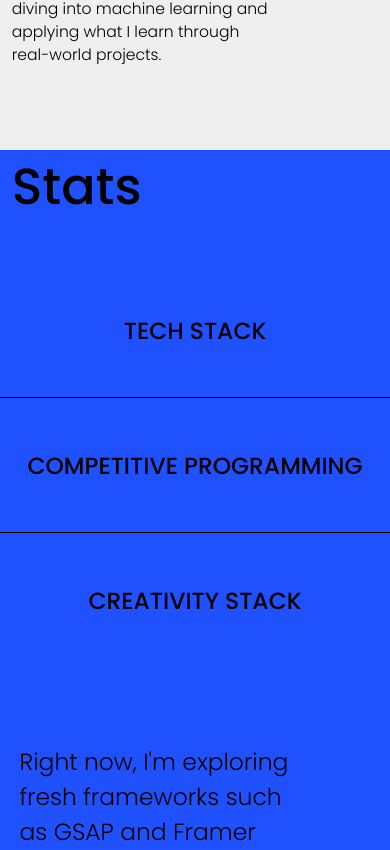
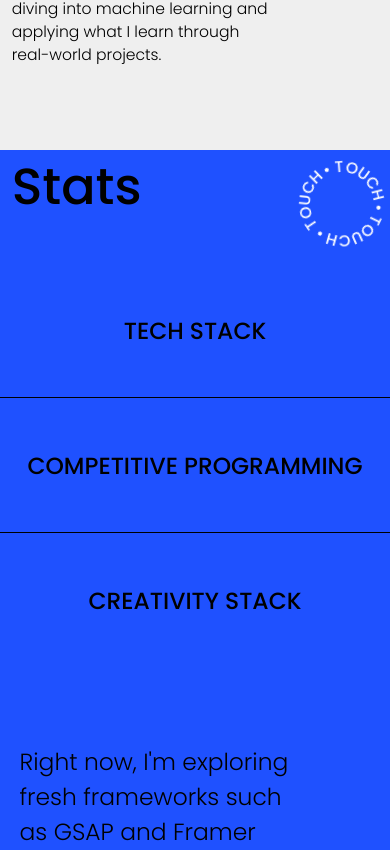
Before and after one commit to Omc12/Portfolio-V2, a React (Vite) app: page / in a window 390 px wide. Shown: the part 1474-2324 px from the top of the page. Built offline with nearby package versions, Linux system fonts and the light colour scheme; a web font is replaced by a local one.

Commit message:
drag assistance, click assistance added, better navigation for mobile devices

```diff
--- a/src/components/AccoladesSection.jsx
+++ b/src/components/AccoladesSection.jsx
@@ -82,6 +82,9 @@
           className="follow-cursor-gif"
         />
       </div>
+
+      <p id='clickText'>Click on the names</p>
+
     </div>
   );
 };
--- a/src/components/ProjectsSection.jsx
+++ b/src/components/ProjectsSection.jsx
@@ -134,6 +134,7 @@
           <p className="wrapperText">Audio based ML</p>
         </motion.div>
       </div>
+      <p id='dragText'>Drag the cards</p>
     </div>
   );
 };
--- a/src/components/StatsSection.jsx
+++ b/src/components/StatsSection.jsx
@@ -5,7 +5,10 @@
 import FlowingMenu from './imports/FlowingMenu/FlowingMenu';
 import FallingText from './imports/FallingText/FallingText';
 import CountUp from './imports/Counter/Counter';
-import useMousePosition from './imports/Mask/useMousePosition'; // Adjust path as needed
+import useMousePosition from './imports/Mask/useMousePosition';
+import CircularText from './imports/CircularText/CircularText';
+
+
 
 gsap.registerPlugin(ScrollTrigger);
 
@@ -161,6 +164,14 @@
   return (
     <div className="Section3" ref={sectionRef}>
       <h2 id="statsHead">stats</h2>
+      <div className='touchText'>
+        <CircularText
+          text="TOUCH•TOUCH•TOUCH•"
+          onHover="speedUp"
+          spinDuration={20}
+          className="custom-class"
+        />
+      </div>
       <div className="horizontalContent" ref={contentRef}>
         <div className="flowingContainer">
           <FlowingMenu items={demoItems} />
--- a/src/components/css/_base.scss
+++ b/src/components/css/_base.scss
@@ -39,8 +39,23 @@
   mix-blend-mode: difference;
 }
 
+.touchText {
+  width: 10vw;
+  height: auto;
+  position: absolute;
+  top: 0;
+  right: 0;
+  visibility: hidden;
+}
+
 @media screen and (max-width: 768px) {
   #scroll-percent {
     visibility: hidden;
   }
+
+  .touchText {
+    visibility: visible;
+    top: 0.5%;
+    right: 15%;
+  }
 }
--- a/src/components/css/_section4.scss
+++ b/src/components/css/_section4.scss
@@ -114,6 +114,15 @@
     }
   }
 
+  #dragText {
+    color: #000;
+    font-family: "Poppins", sans-serif;
+    font-weight: 300;
+    font-style: normal;
+    visibility: hidden;
+    font-size: 3vw;
+  }
+
   @media screen and (min-width: 768px) and (max-width:1024px){
 
     .Section4 {
@@ -148,6 +157,11 @@
             font-weight: 400;
           }
       }
+  }
+
+  #dragText {
+    font-size: 2.3vw;
+    visibility: visible;
   }
 
   }
@@ -189,4 +203,9 @@
       }
   }
 
+  #dragText {
+    font-size: 3.5vw;
+    visibility: visible;
   }
+
+  }
--- a/src/components/css/_section5.scss
+++ b/src/components/css/_section5.scss
@@ -8,6 +8,9 @@
     box-sizing: border-box;
     padding: 3% 3% 0 3%;
     gap: 2vw;
+    font-family: "Poppins", sans-serif;
+    font-weight: 500;
+    font-style: normal;
 
     #AccoladesHead {
       margin: 0;
@@ -122,6 +125,14 @@
         top: 18%;
         left: -85%;
       }
+
+      #clickText {
+        color: #000;
+        font-family: "Poppins", sans-serif;
+        font-weight: 300;
+        font-style: normal;
+        font-size: 3vw;
+      }
     }
   }
 
@@ -202,7 +213,10 @@
           left: -140%;
         }
     }
-
+      #clickText {
+        font-size: 2.3vw;
+        visibility: visible;
+      }
     }
   }
 
@@ -285,6 +299,11 @@
         }
     }
 
+      #clickText {
+        font-size: 3.5vw;
+        visibility: visible;
+    }
+
     }
 
   }
--- /dev/null
+++ b/src/components/imports/CircularText/CircularText.css
@@ -0,0 +1,39 @@
+.circular-text {
+    margin: 0 auto;
+    border-radius: 50%;
+    width: 20vw;
+    position: relative;
+    height: 20vw;
+    font-weight: bold;
+    color: #ffffff;
+    font-weight: 900;
+    text-align: center;
+    cursor: pointer;
+    transform-origin: 50% 50%;
+    -webkit-transform-origin: 50% 50%;
+  }
+
+  .circular-text span {
+    position: absolute;
+    display: inline-block;
+    left: 0;
+    right: 0;
+    top: 0;
+    bottom: 0;
+    font-size: 3vw;
+    transition: all 0.5s cubic-bezier(0, 0, 0, 1);
+    font-family: "Poppins", sans-serif;
+    font-weight: 500;
+    font-style: normal;
+  }
+
+  @media screen and (max-width: 768px) {
+    .circular-text {
+      width: 25vw;
+      height: 25vw;
+    }
+
+    .circular-text span {
+      font-size: 4vw;
+    }
+  }
--- /dev/null
+++ b/src/components/imports/CircularText/CircularText.jsx
@@ -0,0 +1,116 @@
+import { useEffect, useState } from "react";
+import { motion, useAnimation } from "framer-motion";
+
+import "./CircularText.css";
+
+const getRotationTransition = (duration, from, loop = true) => ({
+  from: from,
+  to: from + 360,
+  ease: "linear",
+  duration: duration,
+  type: "tween",
+  repeat: loop ? Infinity : 0,
+});
+
+const getTransition = (duration, from) => ({
+  rotate: getRotationTransition(duration, from),
+  scale: {
+    type: "spring",
+    damping: 20,
+    stiffness: 300,
+  },
+});
+
+const CircularText = ({
+  text,
+  spinDuration = 20,
+  onHover = "speedUp",
+  className = "",
+}) => {
+  const letters = Array.from(text);
+  const controls = useAnimation();
+  const [currentRotation, setCurrentRotation] = useState(0);
+
+  useEffect(() => {
+    controls.start({
+      rotate: currentRotation + 360,
+      scale: 1,
+      transition: getTransition(spinDuration, currentRotation),
+    });
+    // eslint-disable-next-line react-hooks/exhaustive-deps
+  }, [spinDuration, controls, onHover, text]);
+
+  const handleHoverStart = () => {
+    if (!onHover) return;
+    switch (onHover) {
+      case "slowDown":
+        controls.start({
+          rotate: currentRotation + 360,
+          scale: 1,
+          transition: getTransition(spinDuration * 2, currentRotation),
+        });
+        break;
+      case "speedUp":
+        controls.start({
+          rotate: currentRotation + 360,
+          scale: 1,
+          transition: getTransition(spinDuration / 4, currentRotation),
+        });
+        break;
+      case "pause":
+        controls.start({
+          rotate: currentRotation,
+          scale: 1,
+          transition: {
+            rotate: { type: "spring", damping: 20, stiffness: 300 },
+            scale: { type: "spring", damping: 20, stiffness: 300 },
+          },
+        });
+        break;
+      case "goBonkers":
+        controls.start({
+          rotate: currentRotation + 360,
+          scale: 0.8,
+          transition: getTransition(spinDuration / 20, currentRotation),
+        });
+        break;
+      default:
+        break;
+    }
+  };
+
+  const handleHoverEnd = () => {
+    controls.start({
+      rotate: currentRotation + 360,
+      scale: 1,
+      transition: getTransition(spinDuration, currentRotation),
+    });
+  };
+
+  return (
+    <motion.div
+      initial={{ rotate: 0 }}
+      className={`circular-text ${className}`}
+      animate={controls}
+      onUpdate={(latest) => setCurrentRotation(Number(latest.rotate))}
+      onMouseEnter={handleHoverStart}
+      onMouseLeave={handleHoverEnd}
+    >
+      {letters.map((letter, i) => {
+        const rotation = (360 / letters.length) * i;
+        const factor = Number((Math.PI / letters.length).toFixed(0));
+        const x = factor * i;
+        const y = factor * i;
+        const transform = `rotateZ(${rotation}deg) translate3d(${x}px, ${y}px, 0)`;
+
+        return (
+          <span key={i} style={{ transform, WebkitTransform: transform }}>
+            {letter}
+          </span>
+        );
+      })}
+    </motion.div>
+  );
+};
+
+export default CircularText;
```
